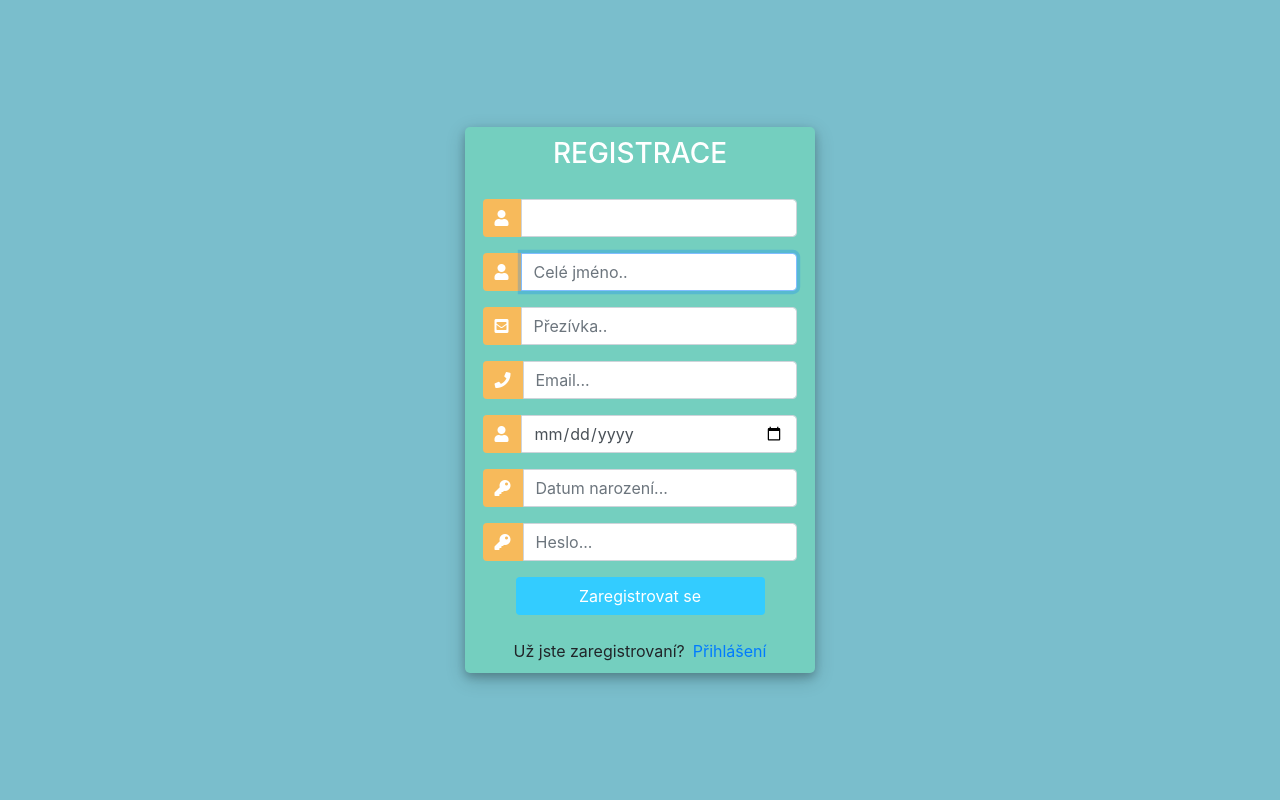
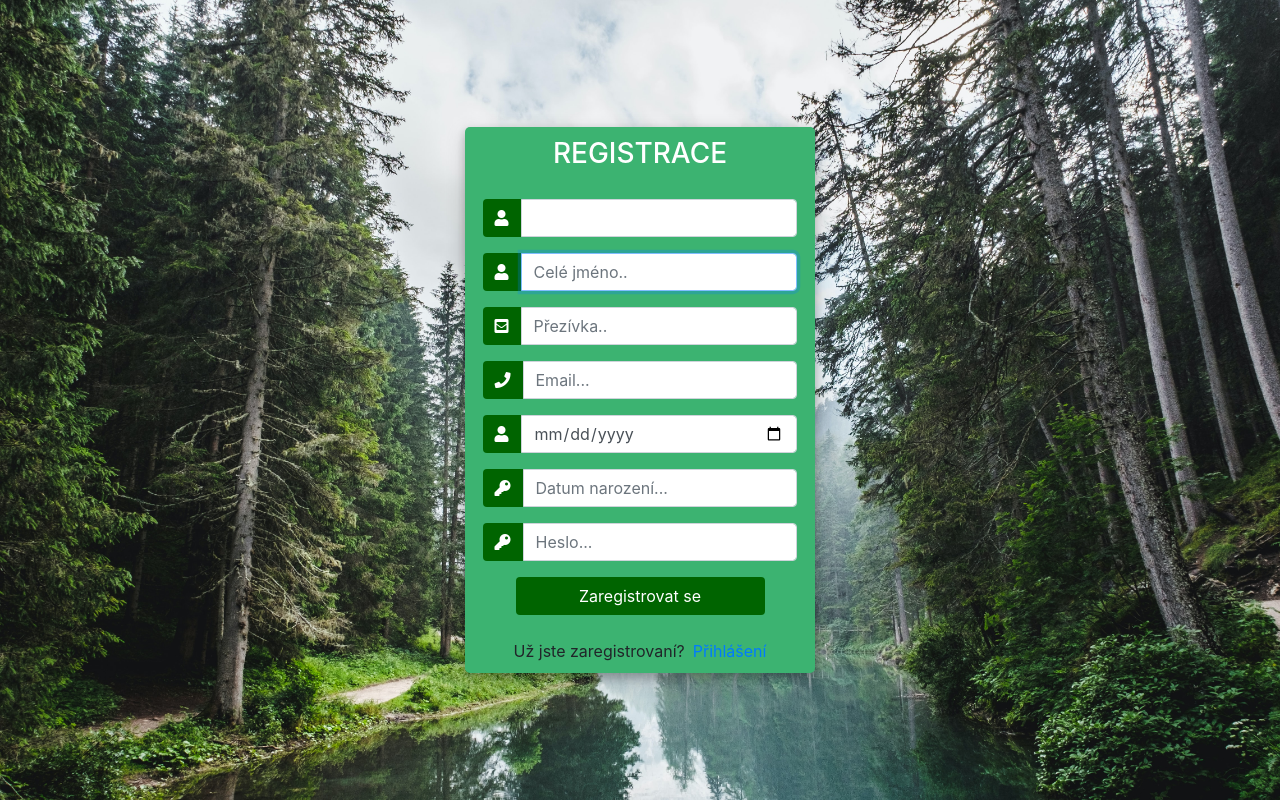
Before and after one commit to MoZZrello/IIS-Project-2022, a Django app: page /register/ in a window 1280 px wide. Run offline with Django 4.2, Linux system fonts and the light colour scheme; some libraries are stand-ins or nearby versions.

Commit message:
Login and Register frontend

```diff
--- a/src/IISapp/templates/about.html
+++ b/src/IISapp/templates/about.html
@@ -5,7 +5,5 @@
 
 {% block content %}
 <!-- <img class="img-fluid mb-3 mb-lg-0" src="{% static 'theme/assets/img/bg-masthead.jpg' %}" alt="..." /> -->
-<h1>
-    About
-</h1>
+<h1 style="padding-top: 70px; background-color: limegreen"></h1>
 {% endblock %}
--- a/src/IISapp/templates/base.html
+++ b/src/IISapp/templates/base.html
@@ -29,7 +29,7 @@
     </main>
 
     <!-- Footer-->
-    <footer class="footer bg-black small text-center text-white-50"><div class="container px-4 px-lg-5">Copyright &copy; Your Website 2022</div></footer>
+    <footer class="card-footer small text-center text-white" style="position: relative; background-color: limegreen"><div class="container px-4 px-lg-5">Copyright &copy; IIS Projekt 2022</div></footer>
     <!-- Bootstrap core JS-->
     <script src="https://cdn.jsdelivr.net/npm/bootstrap@5.1.3/dist/js/bootstrap.bundle.min.js"></script>
     <!-- Core theme JS-->
--- a/src/IISapp/templates/contact.html
+++ b/src/IISapp/templates/contact.html
@@ -5,7 +5,5 @@
 {% block title %}Contact{% endblock %}
 
 {% block content %}
-<h1>
-    Contact
-</h1>
+<h1 style="padding-top: 70px; background-color: limegreen"></h1>
 {% endblock %}
--- a/src/IISapp/templates/register.html
+++ b/src/IISapp/templates/register.html
@@ -1,5 +1,7 @@
 <!DOCTYPE html>
 <html>
+
+{% load static %}
 
 <head>
 	<title>Registrace</title>
@@ -8,18 +10,18 @@
 	<link rel="stylesheet" href="https://use.fontawesome.com/releases/v5.6.1/css/all.css" integrity="sha384-gfdkjb5BdAXd+lj+gudLWI+BXq4IuLW5IT+brZEZsLFm++aCMlF1V92rMkPaX4PP" crossorigin="anonymous">
 
 	<style>
-		body,
-		html {
+		body, html {
 			margin: 0;
 			padding: 0;
 			height: 100%;
-			background: #7abecc !important;
+			background: url("/static/theme/assets/img/forest-bg.jpg");
+			background-size: 100%;
 		}
 		.user_card {
 			width: 350px;
 			margin-top: auto;
 			margin-bottom: auto;
-			background: #74cfbf;
+			background: mediumseagreen;
 			position: relative;
 			display: flex;
 			justify-content: center;
@@ -41,7 +43,7 @@
 		}
 		.login_btn {
 			width: 100%;
-			background: #33ccff !important;
+			background: darkgreen !important;
 			color: white !important;
 		}
 		.login_btn:focus {
@@ -52,7 +54,7 @@
 			padding: 0 2rem;
 		}
 		.input-group-text {
-			background: #f7ba5b !important;
+			background: darkgreen !important;
 			color: white !important;
 			border: 0 !important;
 			border-radius: 0.25rem 0 0 0.25rem !important;
--- a/src/static/css/main.css
+++ b/src/static/css/main.css
@@ -10,7 +10,6 @@
     background-attachment: scroll;
     background-size: cover;
 }*/
-
 @media (min-width: 992px) {
     #main {
       height: 100vh;
```
Also changed, not shown: src/IISapp/templates/login.html (+5 -4 lines), src/static/theme/assets/img/forest-bg.jpg (added).
